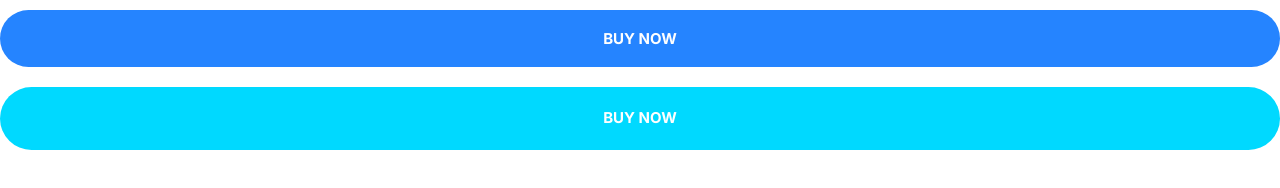
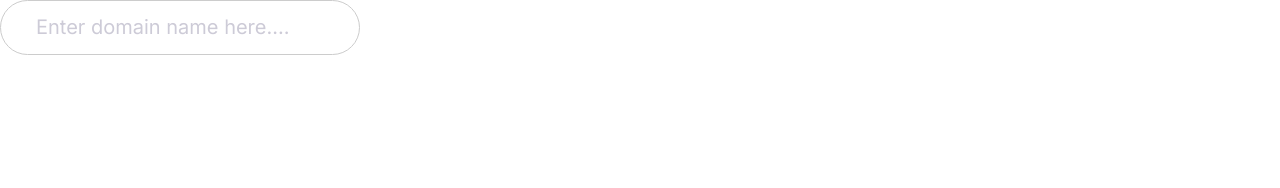
Before and after one commit to TOLU-MICH/first-poj-Moshify-, a plain HTML site: page index.html in a window 1280 px wide. Drawn offline with Linux system fonts and the light colour scheme.

Commit message:
Define the inputs components.

```diff
--- a/css/style.css
+++ b/css/style.css
@@ -6,7 +6,9 @@
   --color-body: #918ca4;
 }
 
-*,*::after, *::before{
+*,
+*::after,
+*::before {
   box-sizing: border-box;
 }
 /* TYPOGRAPHY */
@@ -161,40 +163,57 @@ a {
   background: var(--color-primary);
   color: #fff;
 }
-.btn--primary:hover{
+.btn--primary:hover {
   background: #3a8ffd;
 }
-.btn--secodary{
+.btn--secodary {
   background: var(--color-secondary);
   color: #fff;
 }
-.btn--secodary:hover{
+.btn--secodary:hover {
   background: #00c8eb;
 }
-.btn--accent{
+.btn--accent {
   background: var(--color-accent);
   color: #fff;
 }
-.btn--accent:hover{
+.btn--accent:hover {
   background: #ec3000;
 }
-.btn--block{
+.btn--block {
   width: 100%;
   display: inline-block;
 }
 
-@media screen and (min-width:1080px){
-  .btn{
+@media screen and (min-width: 1080px) {
+  .btn {
     font-size: 1.5rem;
   }
 }
-.btn--outline{
+.btn--outline {
   background: #fff;
   color: var(--color-headings);
   border: 2px solid var(--color-headings);
 }
 
-.btn:hover{
+.btn:hover {
   background: var(--color-headings);
   color: #fff;
 }
+/* inputs */
+.input {
+  border-radius: 30px;
+  border: 1px solid #ccc;
+  color: var(--color-headings);
+  font-size: 2rem;
+  outline: 0;
+  padding: 1.5rem 3.5rem;
+}
+::placeholder{
+  color: #cdcbd7;
+}
+@media screen and (min-width){
+  .input{
+    font-size: 1.5rem;
+  }
+}
--- a/index.html
+++ b/index.html
@@ -12,7 +12,6 @@
     <link rel="stylesheet" href="css/style.css">
 </head>
 <body>
-   <button class="btn btn--primary btn--block">BUY NOW</button>
-    <a href="" class="btn btn--secodary btn--block">BUY NOW</a>
+   <input type="text" class="input" placeholder="Enter domain name here....">
 </body>
 </html>
```
Also changed, not shown: components/inputs.html (added, +1 -0 lines).
